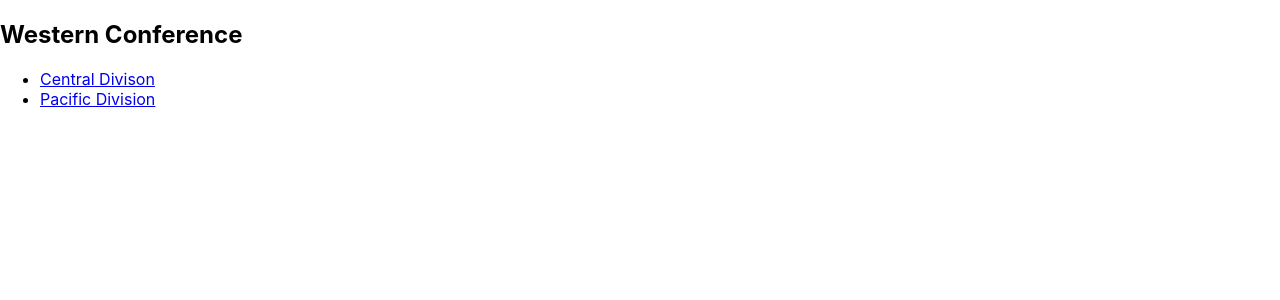
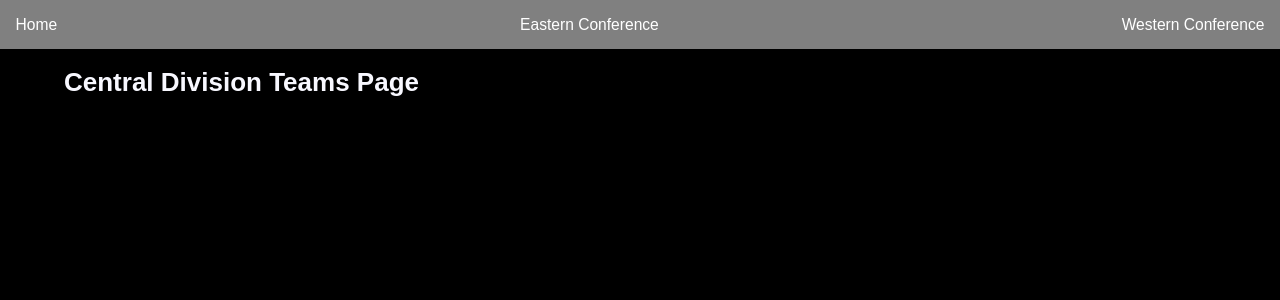
Before and after one commit to cblystone67/NHL-StatReport, a React (Create React App) app: page /western/central in a window 1280 px wide. Shown: the top 300 px of the page. Built offline with nearby package versions, Linux system fonts and the light colour scheme.

Commit message:
wip:working on individual teams

```diff
--- a/src/components/App/App.js
+++ b/src/components/App/App.js
@@ -1,20 +1,27 @@
-import {Link} from 'react-router-dom';
+import './App.css';
+import { Routes, Route } from 'react-router-dom';
+import NavBar from '../Navbar'
+import Home from '../../Pages/Home/Home';
+import WesternConferenceApi from '../WesternConference/WesternConferenceApi';
+import CentralDivisionTeams from '../WesternConference/CentralDivisionTeams';
+import PacificDivisionTeams from '../WesternConference/PacificDivisionTeams';
 
-function WesternConference({teams}) {
+
+function App() {
   return (
-    <div>
-        <h2>Western Conference</h2>
-        <ul>
-          <li>
-            <Link to="/western/central">Central Divison</Link>
+    <div className="App">
+      <NavBar />
+      <main className='container'>
+        <Routes>
+          <Route path='/' element={<Home />} />
+          <Route path='/western' element={<WesternConferenceApi />} />
+          <Route path='/western/central' element={<CentralDivisionTeams />} />
+          <Route path='/western/pacific' element={<PacificDivisionTeams />} />
 
-          </li>
-          <li>
-            <Link to='/western/pacific'>Pacific Division</Link>
-          </li>
-        </ul>
-      </div>
+        </Routes>
+      </main>
+    </div>
   );
 }
 
-export default WesternConference;
+export default App;
--- a/src/components/WesternConference/CentralDivisionTeams.js
+++ b/src/components/WesternConference/CentralDivisionTeams.js
@@ -1,11 +1,8 @@
 
-export default function CentralDivisionTeams({teams}){
-  <div>
-      <h2>Central Division Teams</h2>
-      <ul>
-        {teams.map((team) => (
-          <li key={team.id}>{team.name}</li>
-        ))}
-      </ul>
+export default function CentralDivisionTeams(){
+  return(
+    <div>
+      <h1>Central Division Teams Page</h1>
     </div>
+  )
 }
--- /dev/null
+++ b/src/components/WesternConference/PacificDivisionTeams.js
@@ -0,0 +1,8 @@
+
+export default function PacificDivisionTeams(){
+  return(
+    <div>
+      <h1>Pacific Division Teams Page</h1>
+    </div>
+  )
+}
--- a/src/components/WesternConference/Western-Conference.js
+++ b/src/components/WesternConference/Western-Conference.js
@@ -1,12 +1,12 @@
 import {Link} from 'react-router-dom';
 
-function WesternConference({teams}) {
+function WesternConference() {
   return (
     <div>
         <h2>Western Conference</h2>
         <ul>
           <li>
-            <Link to="/western/central">Central Divison</Link>
+            <Link to='/western/central'>Central Divison</Link>
 
           </li>
           <li>
--- a/src/components/WesternConference/WesternConferenceApi.js
+++ b/src/components/WesternConference/WesternConferenceApi.js
@@ -23,11 +23,10 @@ export default function WesternConferenceApi({onFetchTeams}){
       team.division && team.division.name === 'Central' // Replace 'Central' with your desired division
     );
   });
-
   return (
         <div>
           <div>
-      <h2>{teams.division}</h2>
+      <h2>This is the Api page</h2>
       <ul>
         {westernConferenceTeams.map((team) => (
           <li key={team.id}>{team.name}</li>
```
